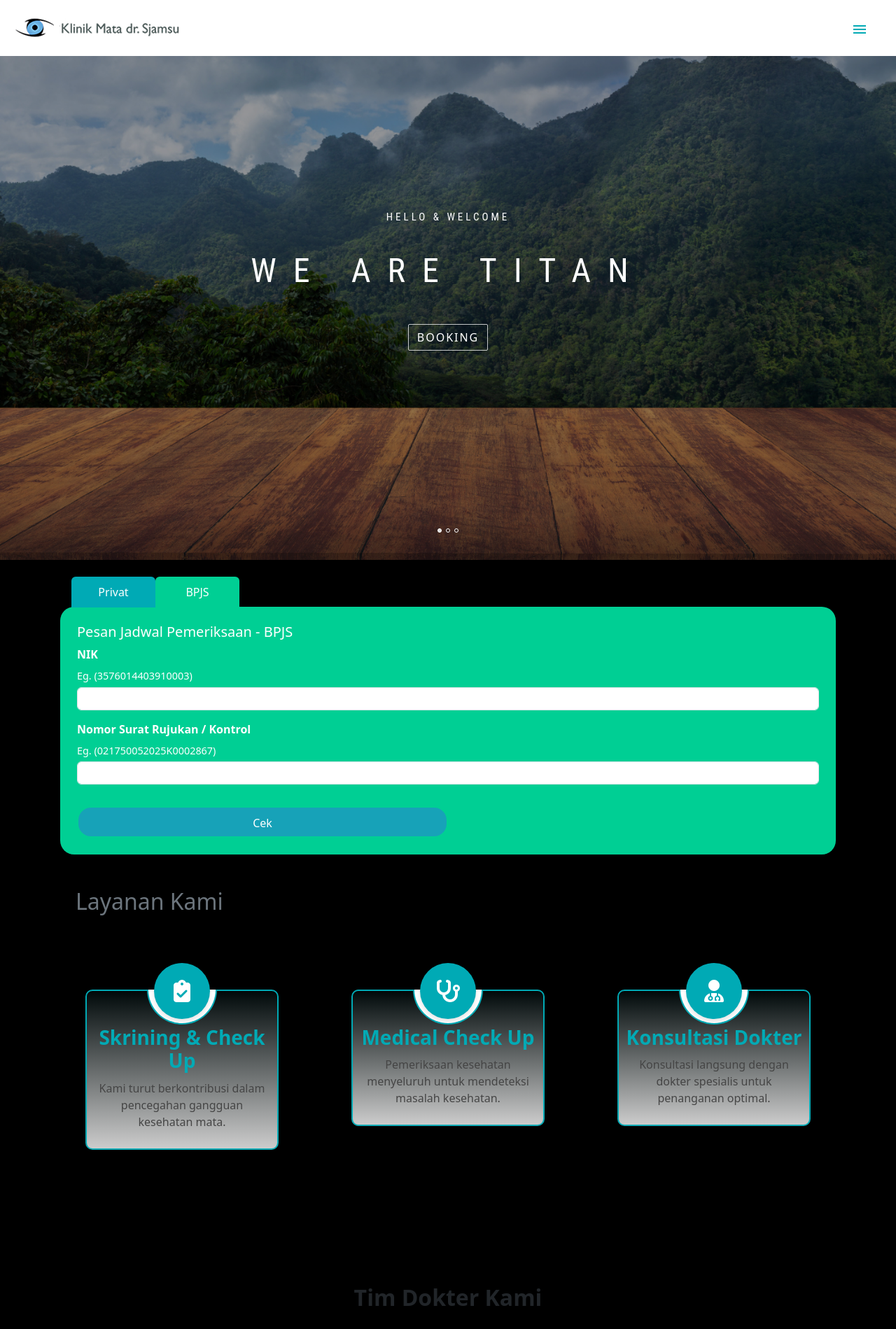
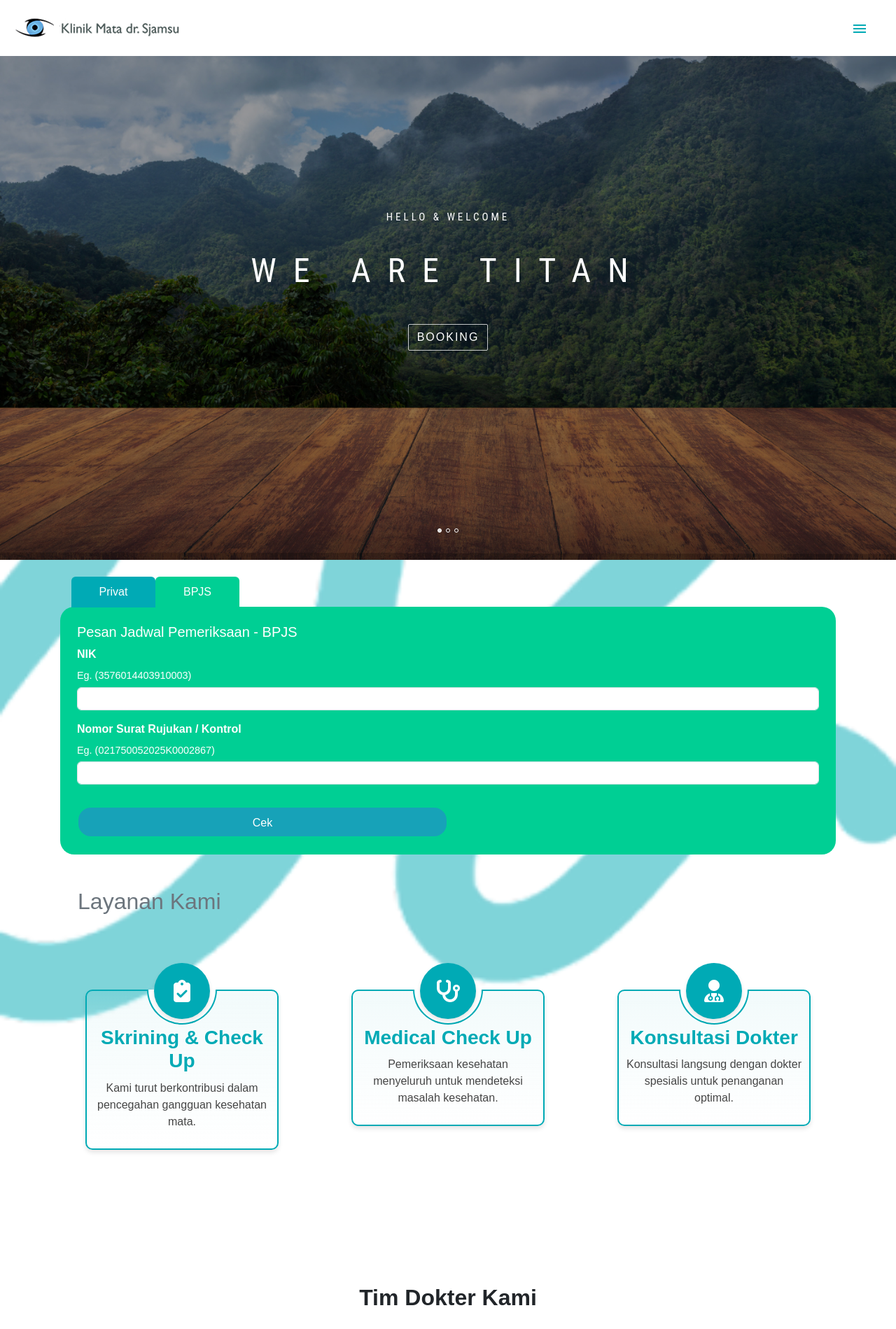
Before and after one commit to ainulmfdh/Magang, a CodeIgniter app: page /project-magang/home_mobile in a window 1280 px wide. Shown: the top 1899 px of the page at 70% size. Run offline with CodeIgniter, Linux system fonts and the light colour scheme.

Commit message:
minor change

```diff
--- a/slider/application/views/mobile/home_mobile.php
+++ b/slider/application/views/mobile/home_mobile.php
@@ -22,7 +22,11 @@
     <style>
         body {
             min-height: 100vh;
-            background-color: black;
+            background-image: url('asset/PORTOFOLIO.png');
+            background-size: cover;
+            background-position: center;
+            background-attachment: fixed;
+            font-family: Arial, sans-serif;
         }
 
         #hamburger-menu {
```
